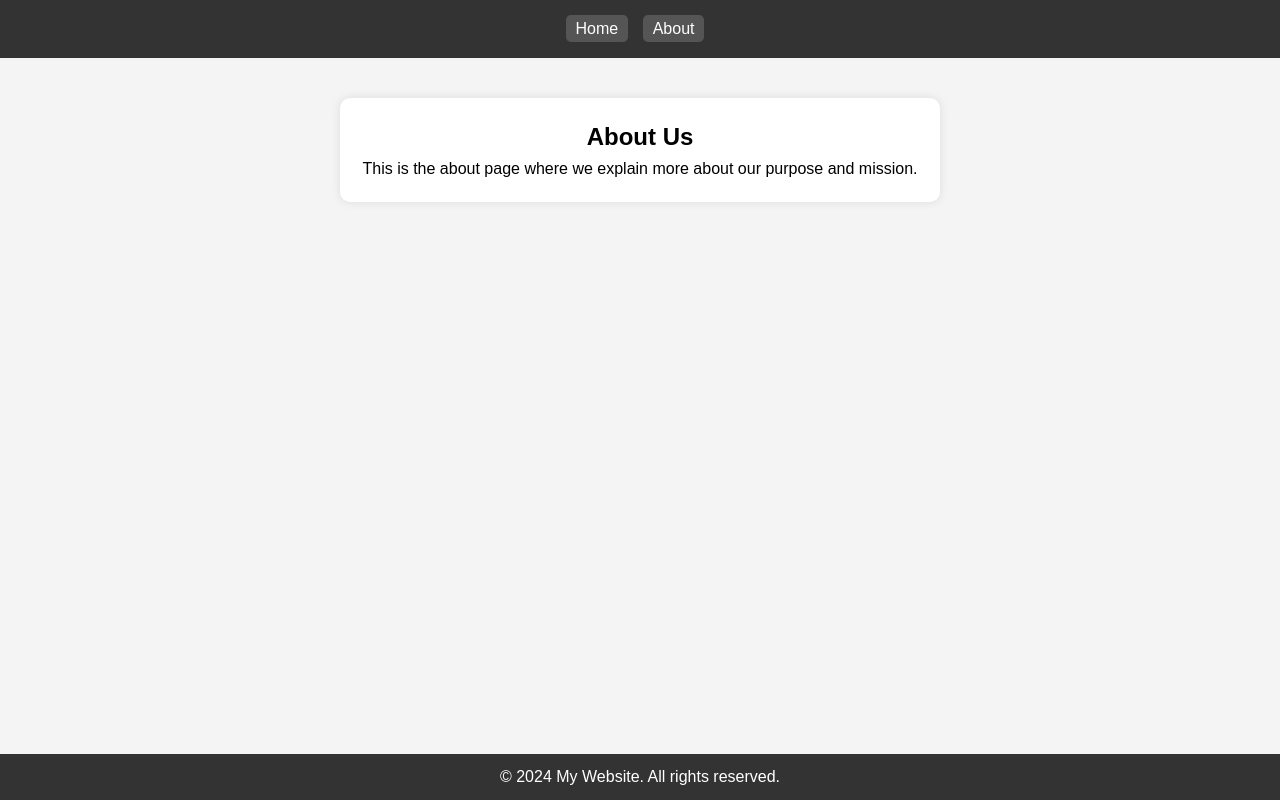
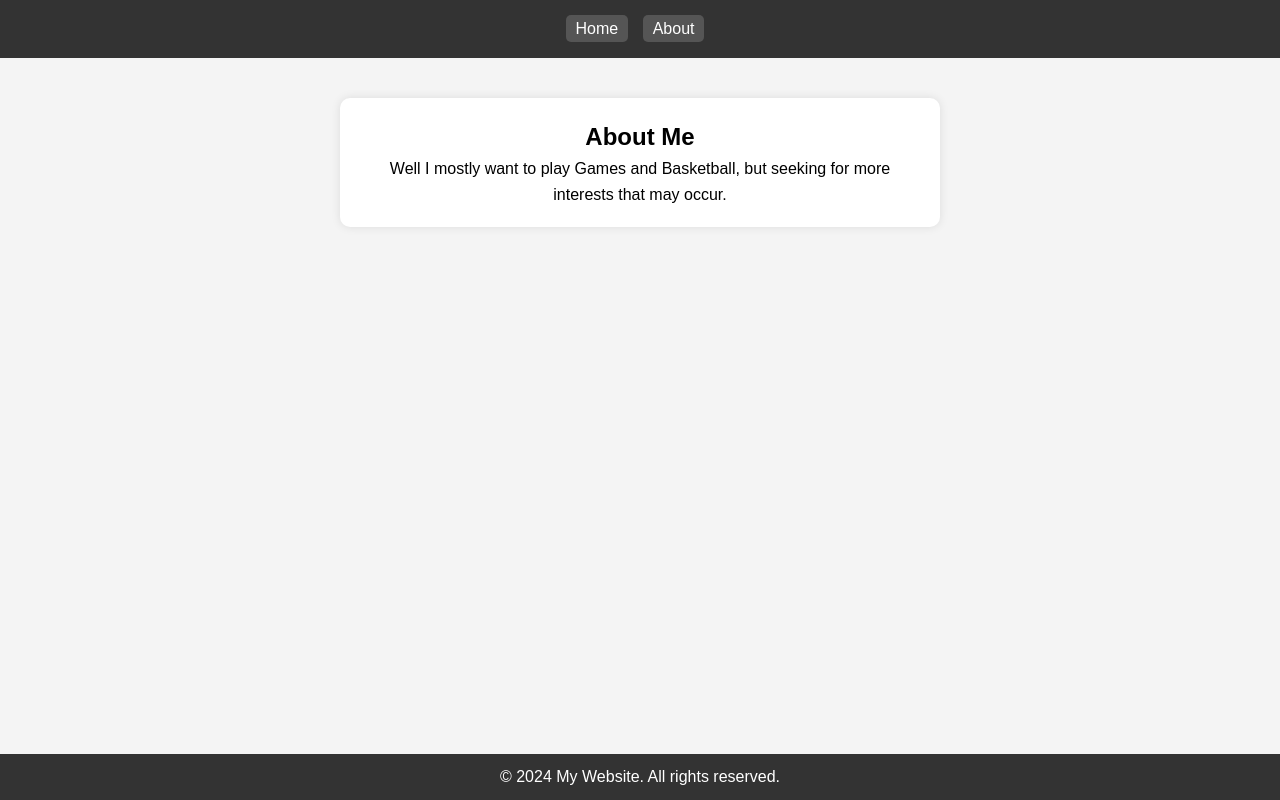
Before and after one commit to Atsoru/Atsoru.github.io, a plain HTML site: page about.html in a window 1280 px wide. Drawn offline with Linux system fonts and the light colour scheme.

Commit message:
modified

```diff
--- a/about.html
+++ b/about.html
@@ -19,8 +19,8 @@
 
     <main>
         <section class="about">
-            <h1>About Us</h1>
-            <p>This is the about page where we explain more about our purpose and mission.</p>
+            <h1>About Me</h1>
+            <p>Well I mostly want to play Games and Basketball, but seeking for more interests that may occur.</p>
         </section>
     </main>
 
```
Also changed, not shown: index.html (+2 -2 lines).
